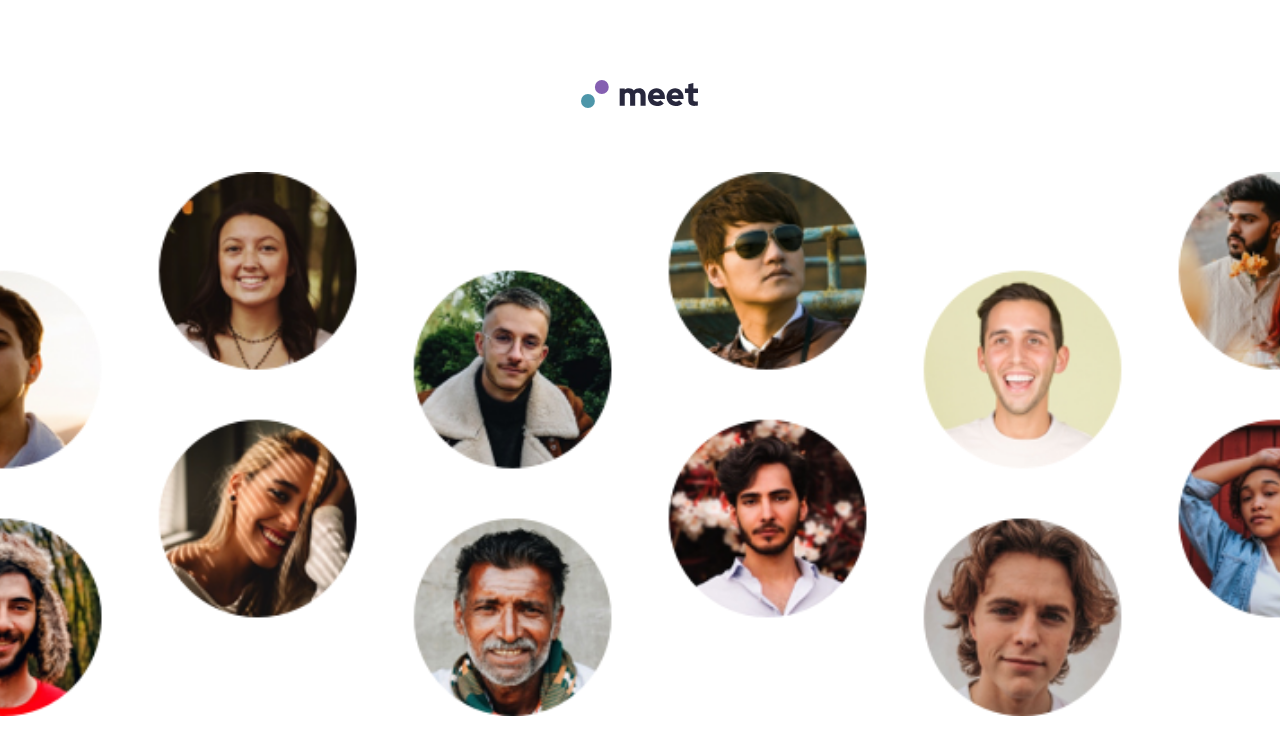
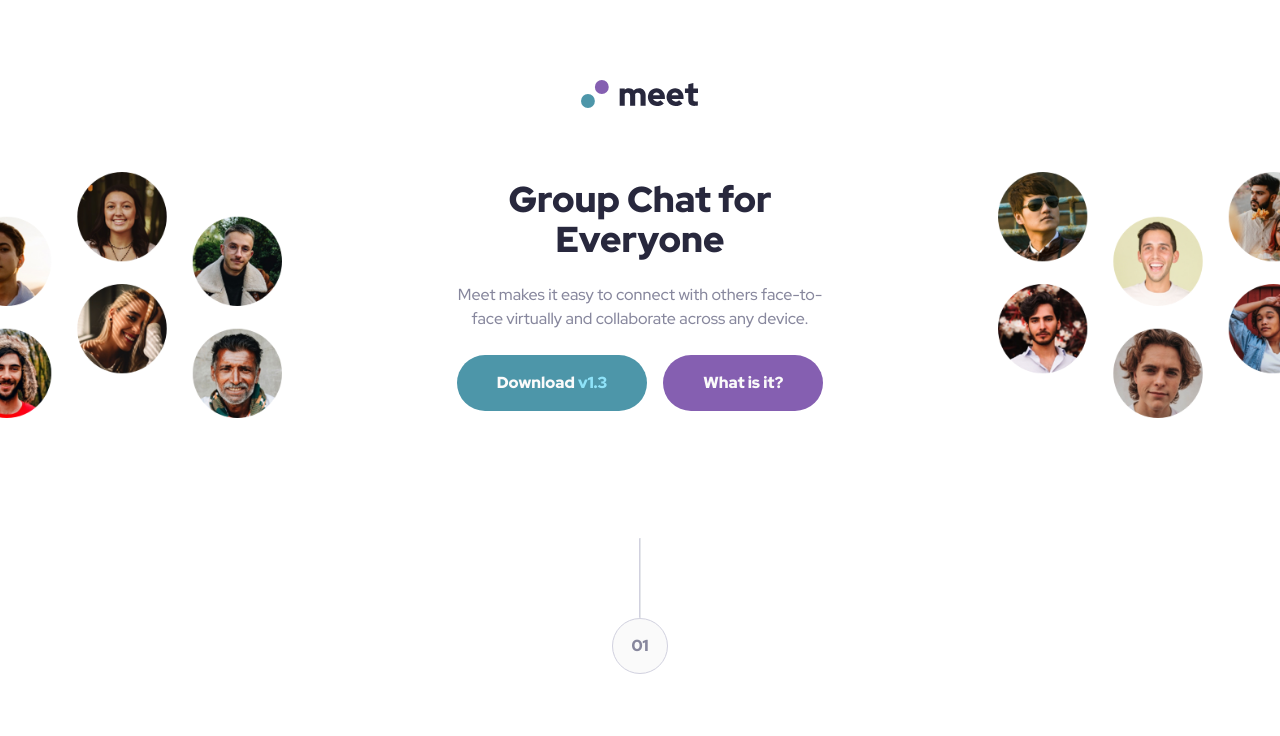
Before and after one commit to raswonders/meet-landing-page, a React (Vite) app: page / in a window 1280 px wide. Shown: the top 736 px of the page. Built offline with nearby package versions, Linux system fonts and the light colour scheme.

Commit message:
add desktop styles to Hero

```diff
--- a/src/components/Hero.tsx
+++ b/src/components/Hero.tsx
@@ -2,9 +2,10 @@ import { Button } from "./Button";
 
 export function Hero() {
   return (
-    <section className="pt-16 pb-8 sm:pb-16 space-y-12 overflow-hidden">
-      <div className="-mx-[7.5vw] aspect-[820/303] bg-cover bg-[url('/assets/mobile/image-hero.png')]"></div>
-      <div className="flex justify-center">
+    <section className="pt-16 pb-8 sm:pb-16 space-y-12 lg:space-y-0 overflow-hidden lg:flex lg:justify-between lg:items-center">
+      <div className="lg:hidden -mx-[7.5vw] aspect-[820/303] bg-cover bg-[url('/assets/mobile/image-hero.png')]"></div>
+      <div className="hidden w-1/4 self-start -ml-[3vw] lg:block aspect-[394/303] bg-cover bg-[url('/assets/desktop/image-hero-left.png')]"></div>
+      <div className="flex justify-center lg:shrink-0">
         <div className="px-9 flex flex-col gap-6 items-center text-center max-w-md">
           <h1 className="text-slate-900 font-black text-4xl">
             Group Chat for Everyone
@@ -21,6 +22,7 @@ export function Hero() {
           </div>
         </div>
       </div>
+      <div className="hidden w-1/4 self-end -mr-[3vw] lg:block aspect-[394/303] bg-cover bg-[url('/assets/desktop/image-hero-right.png')]"></div>
     </section>
   );
 }
```
